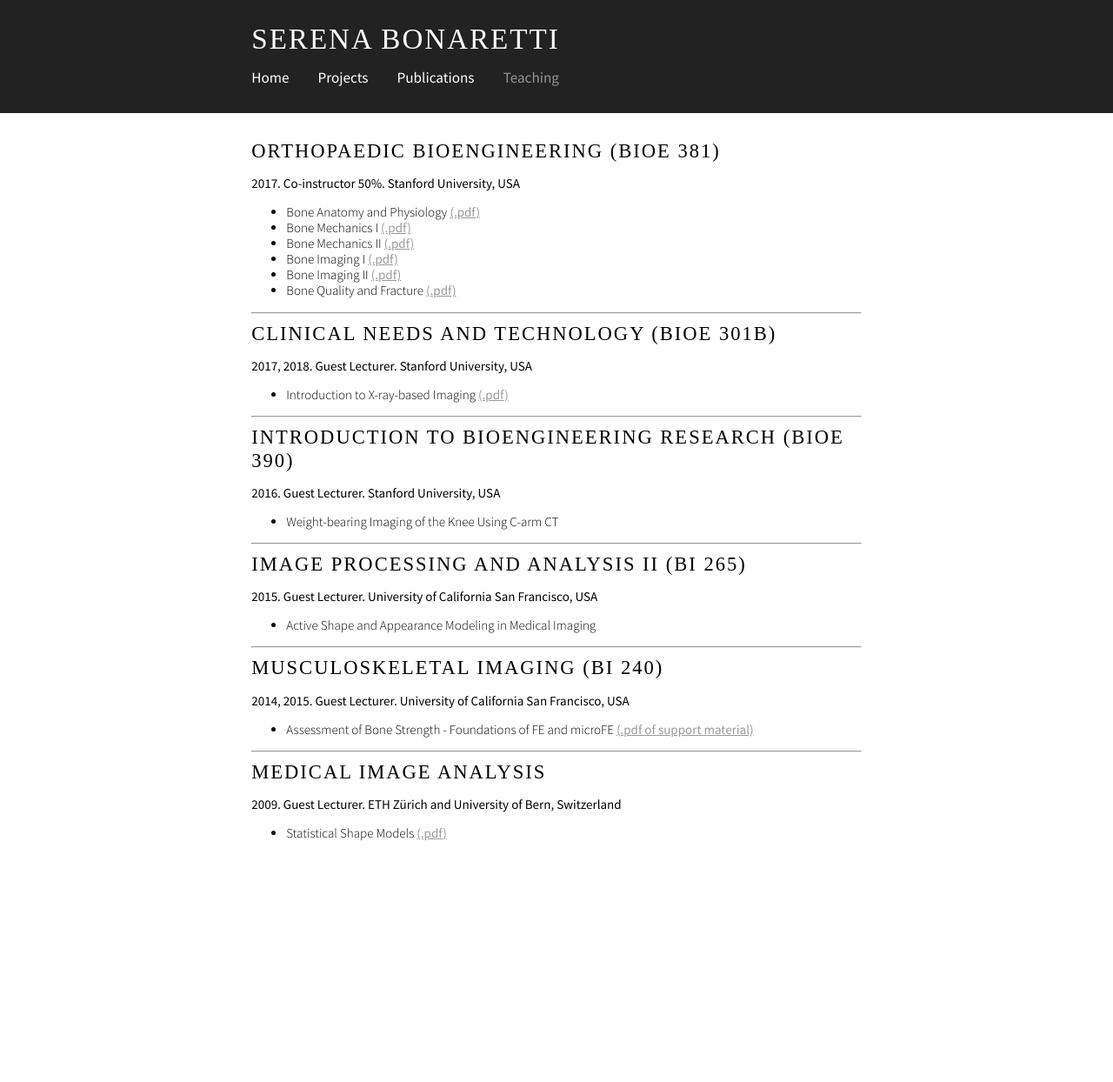
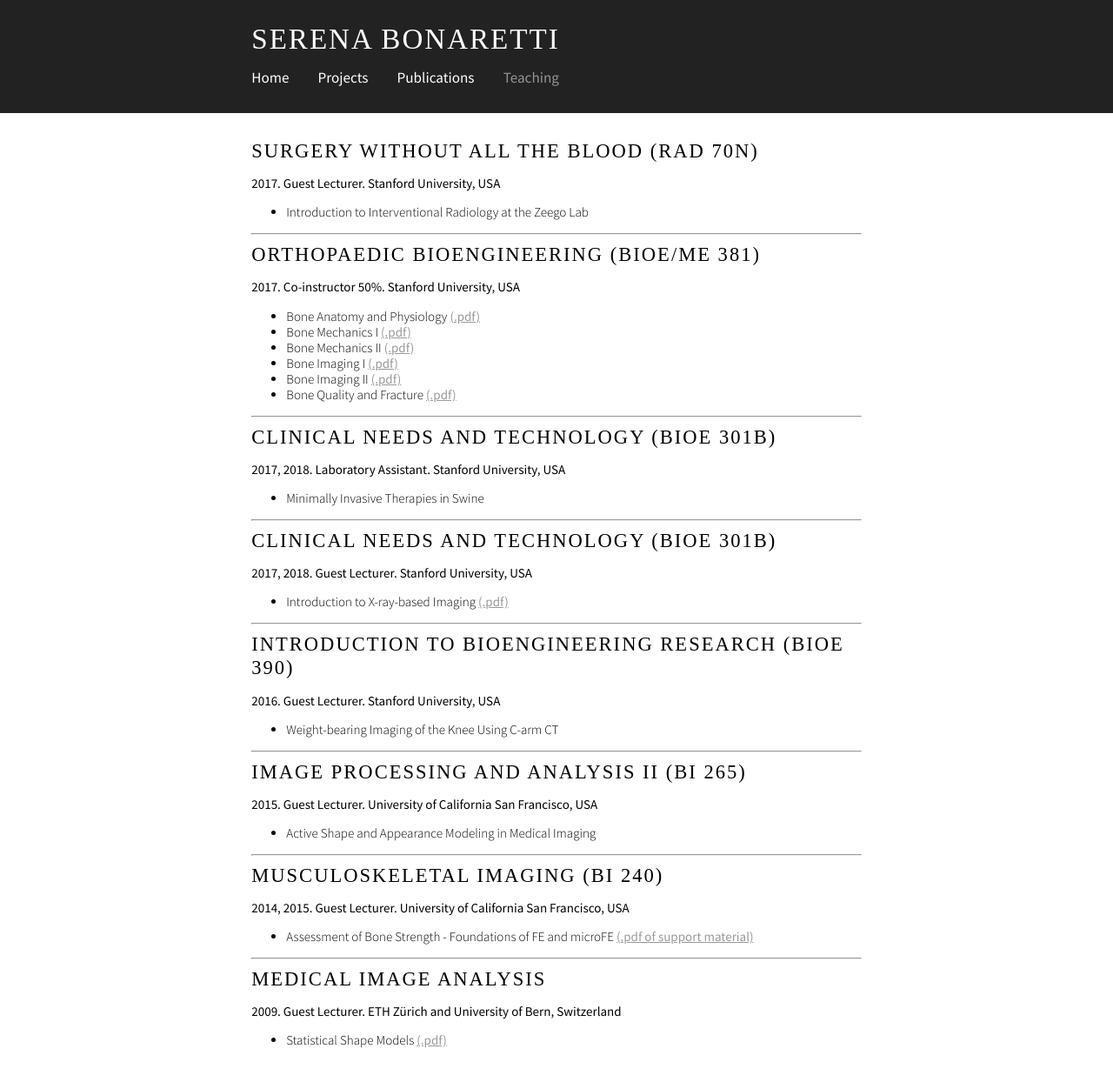
Before and after one commit to sbonaretti/sbonaretti.github.io, a Jekyll site: the page built from Teaching.md, in a window 1280 px wide and 1276 px high. Shown: the top 1244 px of the window at 87% size. Built offline with Jekyll 4.4.1, drawn with Linux system fonts in a browser that asks for light colours; some web fonts are replaced.

Commit message:
Update Teaching.md

```diff
--- a/Teaching.md
+++ b/Teaching.md
@@ -2,8 +2,17 @@
 title: "Teaching"
 ---
 
+# Surgery Without All the Blood (RAD 70N)
+**2017. Guest Lecturer. Stanford University, USA**
 
-# Orthopaedic Bioengineering (BIOE 381)
+* Introduction to Interventional Radiology at the Zeego Lab
+
+
+---
+
+
+
+# Orthopaedic Bioengineering (BIOE/ME 381)
 **2017. Co-instructor 50%. Stanford University, USA**
 
 * Bone Anatomy and Physiology [(.pdf)](attachments/BIOE381_1.pdf){:target="_blank"}
@@ -13,6 +22,14 @@ title: "Teaching"
 * Bone Imaging II [(.pdf)](attachments/BIOE381_5.pdf){:target="_blank"}
 * Bone Quality and Fracture [(.pdf)](attachments/BIOE381_6.pdf){:target="_blank"}
 
+
+---
+
+
+# Clinical Needs and Technology (BIOE 301B)
+**2017, 2018. Laboratory Assistant. Stanford University, USA**
+
+* Minimally Invasive Therapies in Swine
 
 ---
 
```
